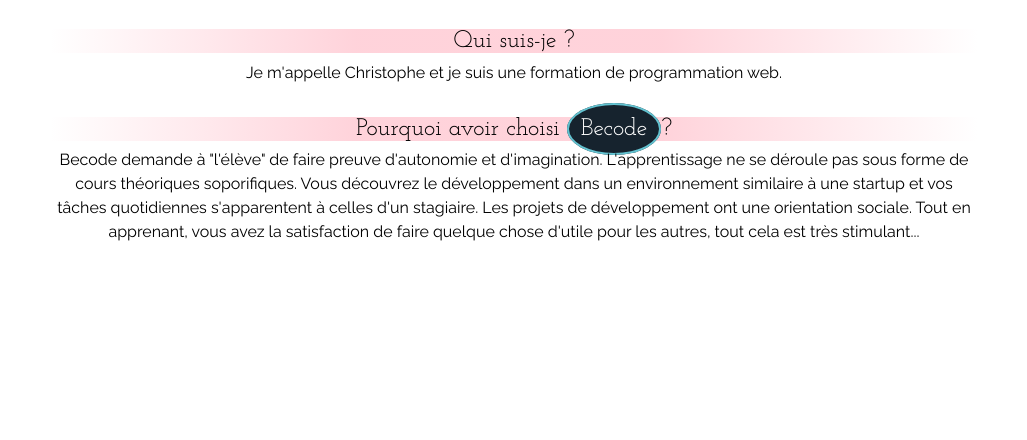
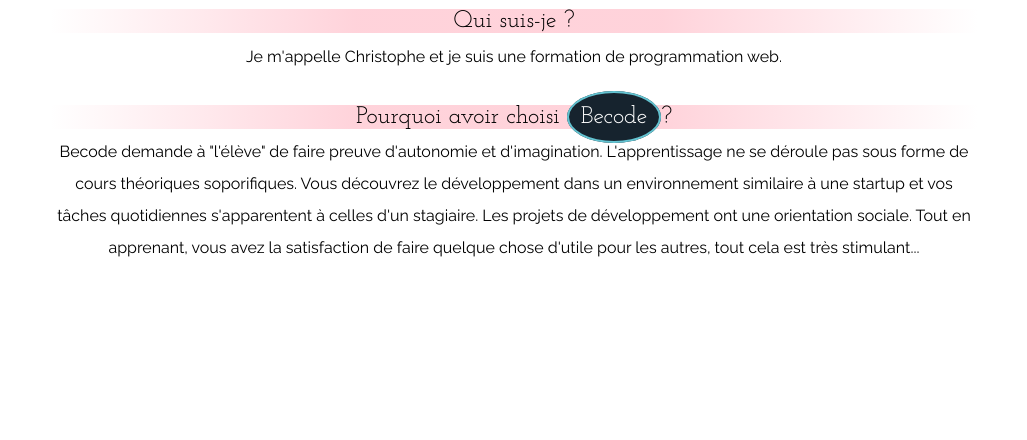
Before and after one commit to vanmaerckechri/Interview-d-un-webdev, a plain HTML site: page index.html in a window 1280 px wide. Shown: the part 290-730 px from the top of the page, without its empty margins (126-1153 px from the left). Drawn offline with Linux system fonts and the light colour scheme.

```diff
--- a/index.html
+++ b/index.html
@@ -5,7 +5,7 @@
     <meta name="viewport" content="width=device-width, initial-scale=1.0">
     <meta http-equiv="X-UA-Compatible" content="ie=edge">
     <title>Présentation de l'Auteur du Site</title>
-    <link rel="stylesheet" href="./assets/css/style.min.css">
+    <link rel="stylesheet" href="./assets/css/style.css">
     <link rel="apple-touch-icon" sizes="180x180" href="./apple-touch-icon.png">
     <link rel="icon" type="image/png" sizes="32x32" href="./favicon-32x32.png">
     <link rel="icon" type="image/png" sizes="16x16" href="./favicon-16x16.png">
```
